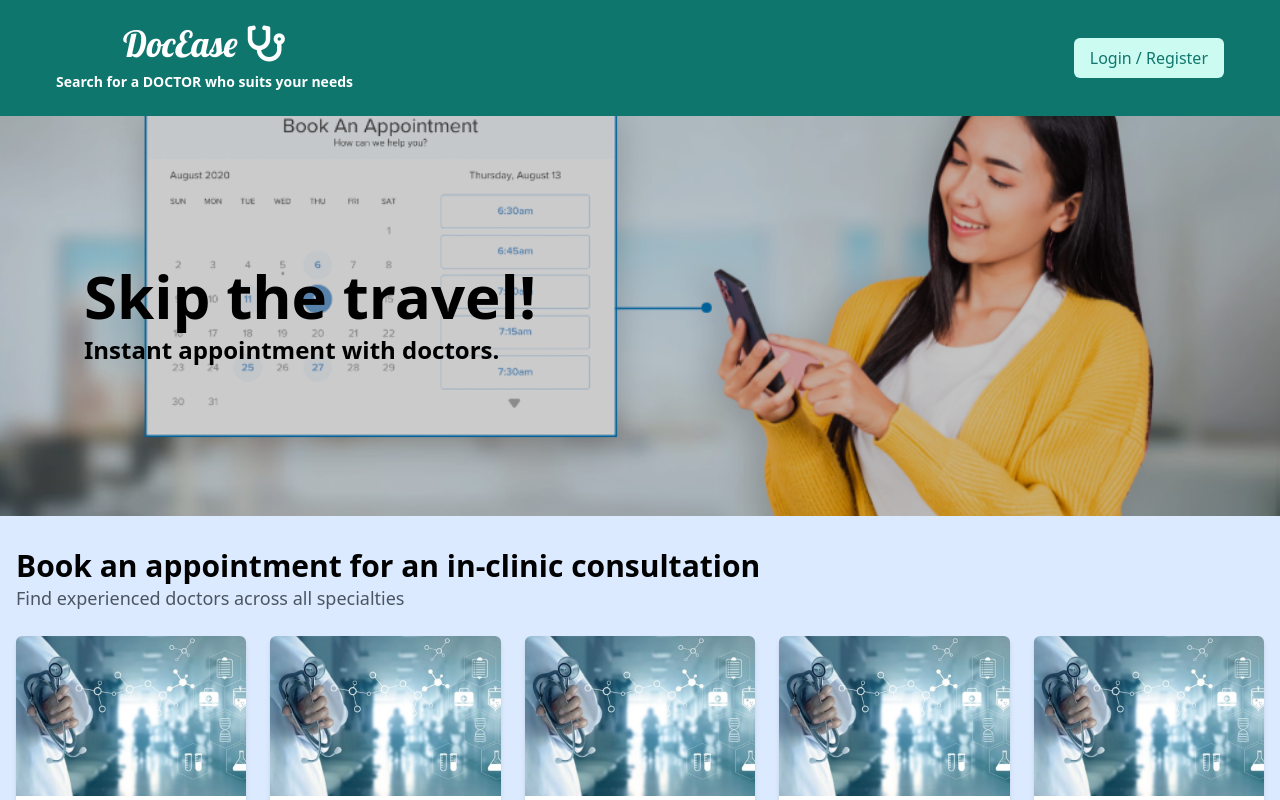
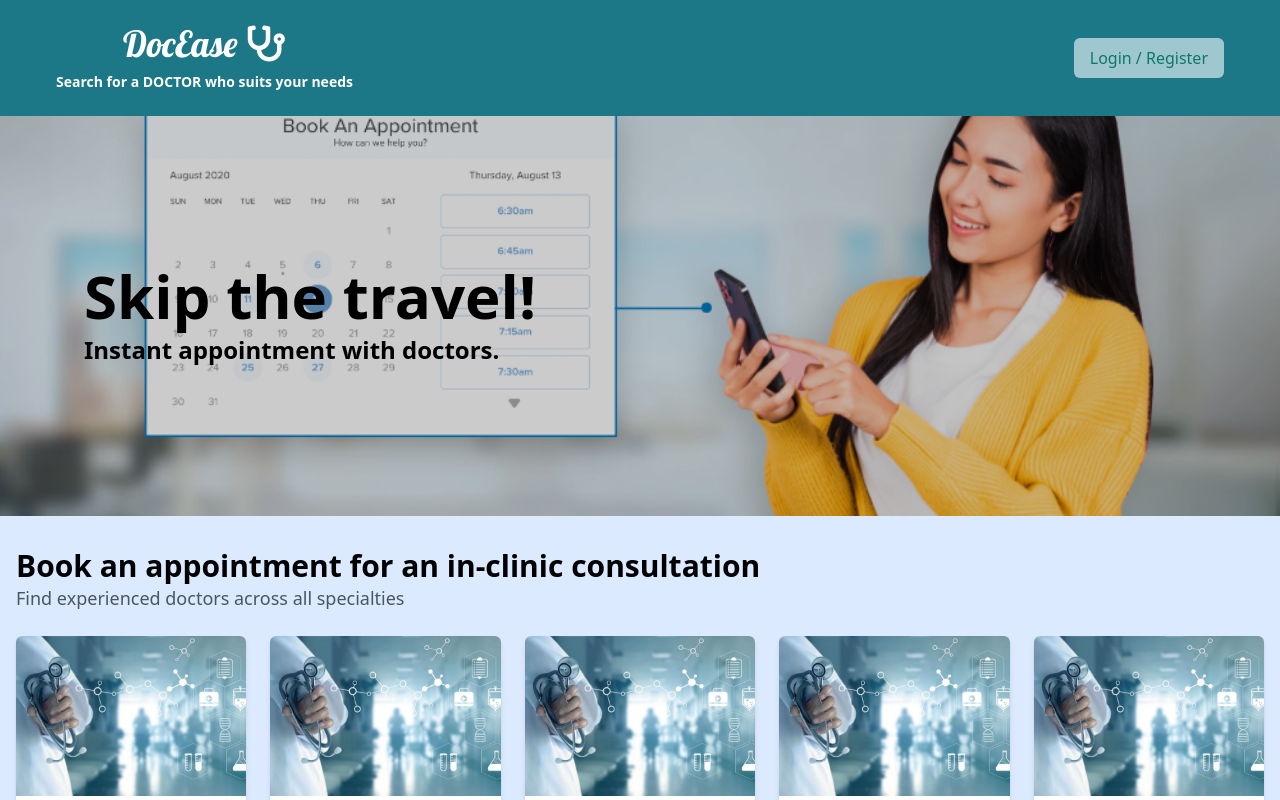
Before and after one commit to lekshmibp08/doc-ease-doctor-appointment-system, a React (Vite) app in the folder frontend/: page / in a window 1280 px wide. Shown: the top 800 px of the page. Built offline with nearby package versions, Linux system fonts and the light colour scheme.

Commit message:
UserHeader UI Updated

```diff
--- a/frontend/src/components/UserHeader.tsx
+++ b/frontend/src/components/UserHeader.tsx
@@ -1,21 +1,22 @@
-import React from 'react';
 import { Menu } from '@headlessui/react';
 import useLogout from '../hooks/useLogout';
 import { useSelector } from 'react-redux';
 import { RootState } from '../Redux/store';
+import { useNavigate } from 'react-router-dom';
 
-const UserHeader = ({ userName = 'Lekshmi' }) => {
+const UserHeader = () => {
 
   const { token, currentUser } = useSelector((state: RootState) => state.userAuth )
+  const navigate = useNavigate();
 
     const handleSignOut = useLogout()
 
   return (
-    <header className="bg-teal-700 text-white px-4">
+    <header className="bg-customTeal text-white px-4">
       <div className="flex flex-wrap items-center justify-between gap-4 px-10">
 
         {/* Left Section: Logo and Tagline */}
-        <div className="bg-teal-700 text-white flex flex-col items-center py-6">
+        <div className="bg-customTeal text-white flex flex-col items-center py-6">
           {/* Logo */}
           <div className="flex items-center">
             <h1
@@ -87,8 +88,10 @@ const UserHeader = ({ userName = 'Lekshmi' }) => {
               </button>
             </div>
           ) : (
-            <button className="bg-teal-100 text-teal-700 px-4 py-2 rounded-md hover:bg-teal-200 transition whitespace-nowrap">
-              Login / Register
+            <button
+              onClick={() => navigate('/user/login')}
+              className="bg-[#9fc7cf] text-teal-700 px-4 py-2 rounded-md hover:bg-teal-200 transition whitespace-nowrap">
+                Login / Register
             </button>
           )}
         </div>
```
